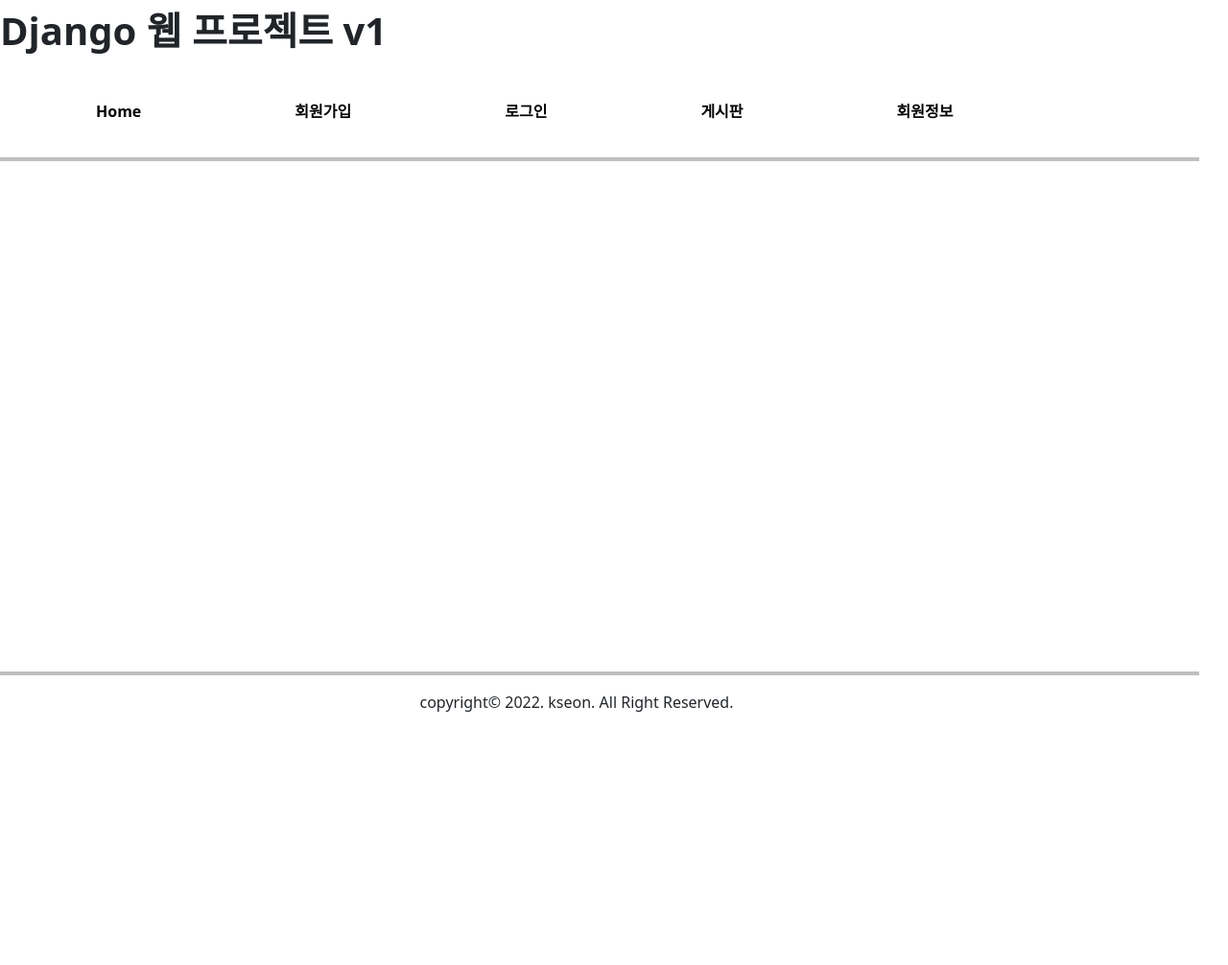
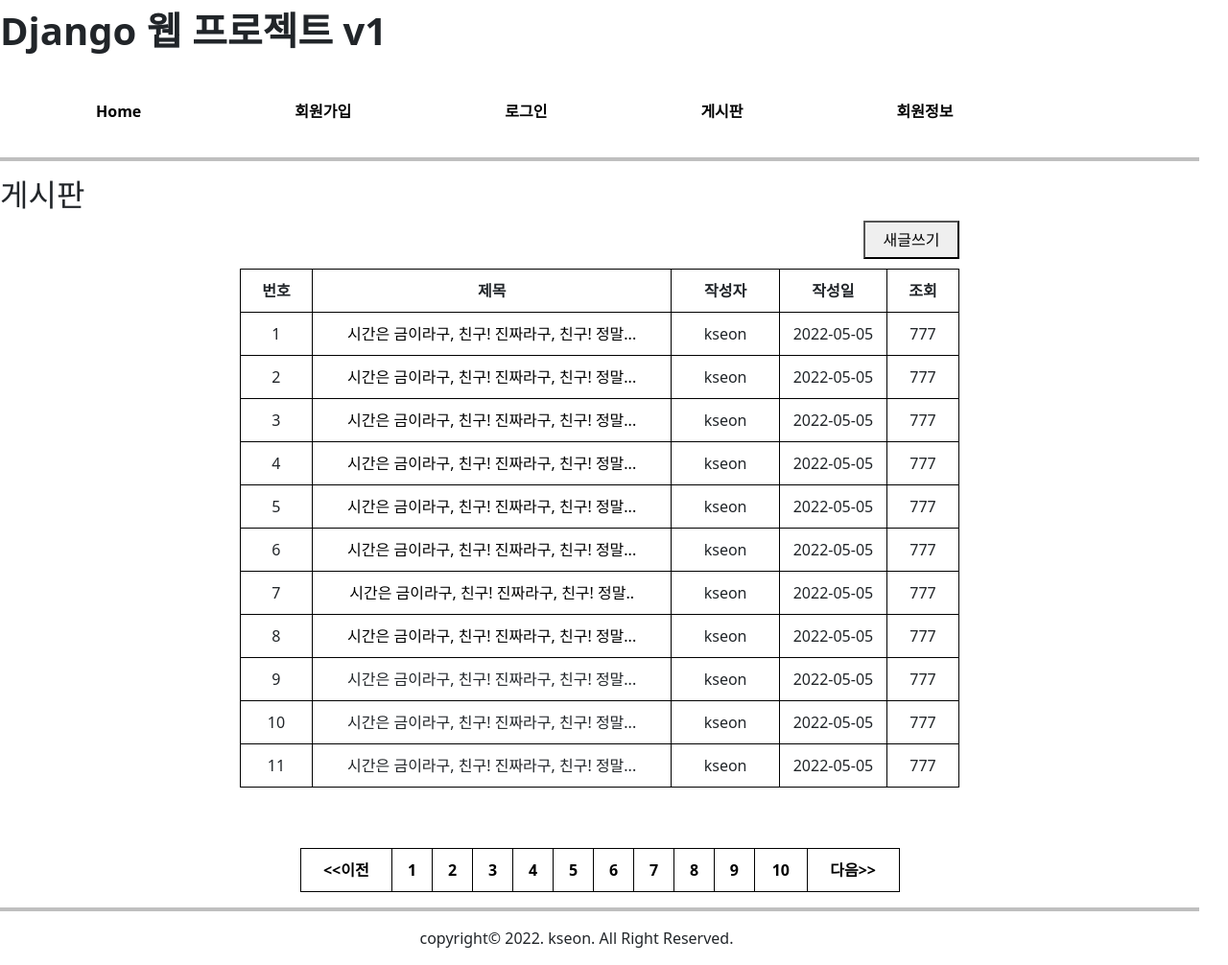
Before and after one commit to midorimame/SemiprojectV1b-Django3, a Django app: page /board/ in a window 1280 px wide. Shown: the whole page at 96% size. Before the commit the page ends 742 px from the top, so only its background shows below. Run offline with Django 4.2, Linux system fonts and the light colour scheme; lists and menus that the app fills with data are empty; some libraries are stand-ins or nearby versions.

Commit message:
Board 내용 추가

```diff
--- a/templates/board/board.html
+++ b/templates/board/board.html
@@ -3,5 +3,75 @@
 {% block title %} List {% endblock %}
 
 {% block content %}
-
+    <h2>게시판</h2>
+        <button id="newone" type="button" onclick="location.href='write.html'">새글쓰기</button>
+        <table id="board">
+            <tr>
+                <th>번호</th>
+                <th>제목</th>
+                <th>작성자</th>
+                <th>작성일</th>
+                <th>조회</th>
+            </tr>
+            <tr>
+                <td>1</td><td><a href="view.html?bno=1">시간은 금이라구, 친구! 진짜라구, 친구! 정말...</a></td>
+                <td>kseon</td><td>2022-05-05</td><td>777</td>
+            </tr>
+            <tr>
+                <td>2</td><td><a href="view.html?bno=2">시간은 금이라구, 친구! 진짜라구, 친구! 정말...</a></td>
+                <td>kseon</td><td>2022-05-05</td><td>777</td>
+            </tr>
+            <tr>
+                <td>3</td><td><a href="view.html?bno=3">시간은 금이라구, 친구! 진짜라구, 친구! 정말...</a></td>
+                <td>kseon</td><td>2022-05-05</td><td>777</td>
+            </tr>
+            <tr>
+                <td>4</td><td><a href="">시간은 금이라구, 친구! 진짜라구, 친구! 정말...</a></td>
+                <td>kseon</td><td>2022-05-05</td><td>777</td>
+            </tr>
+            <tr>
+                <td>5</td><td><a href="">시간은 금이라구, 친구! 진짜라구, 친구! 정말...</a></td>
+                <td>kseon</td><td>2022-05-05</td><td>777</td>
+            </tr>
+            <tr>
+                <td>6</td><td><a href="">시간은 금이라구, 친구! 진짜라구, 친구! 정말...</a></td>
+                <td>kseon</td><td>2022-05-05</td><td>777</td>
+            </tr>
+            <tr>
+                <td>7</td><td><a href="">시간은 금이라구, 친구! 진짜라구, 친구! 정말..</a></td>
+                <td>kseon</td><td>2022-05-05</td><td>777</td>
+            </tr>
+            <tr>
+                <td>8</td><td><a href="">시간은 금이라구, 친구! 진짜라구, 친구! 정말...</a></td>
+                <td>kseon</td><td>2022-05-05</td><td>777</td>
+            </tr>
+            <tr>
+                <td>9</td><td>시간은 금이라구, 친구! 진짜라구, 친구! 정말...</td>
+                <td>kseon</td><td>2022-05-05</td><td>777</td>
+            </tr>
+            <tr>
+                <td>10</td><td>시간은 금이라구, 친구! 진짜라구, 친구! 정말...</td>
+                <td>kseon</td><td>2022-05-05</td><td>777</td>
+            </tr>
+            <tr>
+                <td>11</td><td>시간은 금이라구, 친구! 진짜라구, 친구! 정말...</td>
+                <td>kseon</td><td>2022-05-05</td><td>777</td>
+            </tr>
+        </table>
+        <table id="pgnav">
+            <tr>
+                <th><a href="#">&lt;&lt;이전</a></th>
+                <th><a href="#">1</a></th>
+                <th><a href="#">2</a></th>
+                <th><a href="#">3</a></th>
+                <th><a href="#">4</a></th>
+                <th><a href="#">5</a></th>
+                <th><a href="#">6</a></th>
+                <th><a href="#">7</a></th>
+                <th><a href="#">8</a></th>
+                <th><a href="#">9</a></th>
+                <th><a href="#">10</a></th>
+                <th><a href="#">다음&gt;&gt;</a></th>
+            </tr>
+        </table>
 {% endblock %}
```
